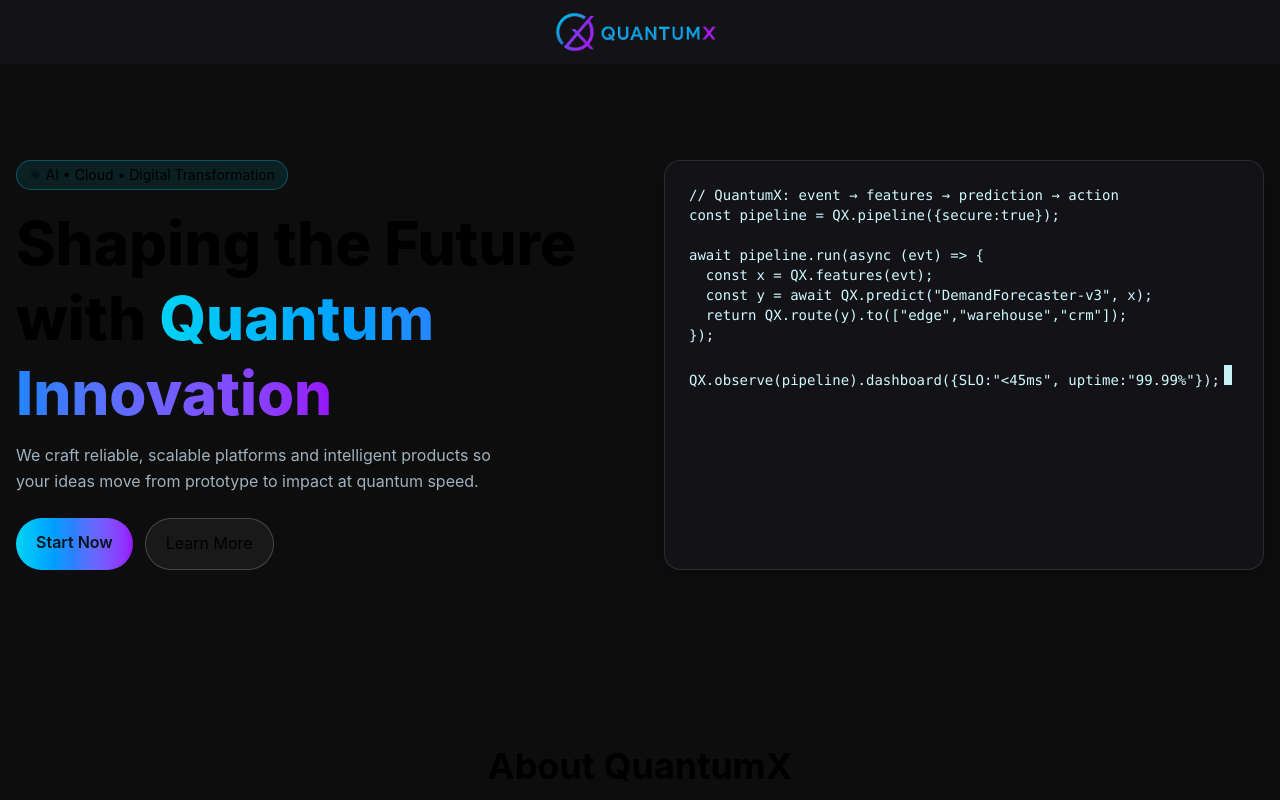
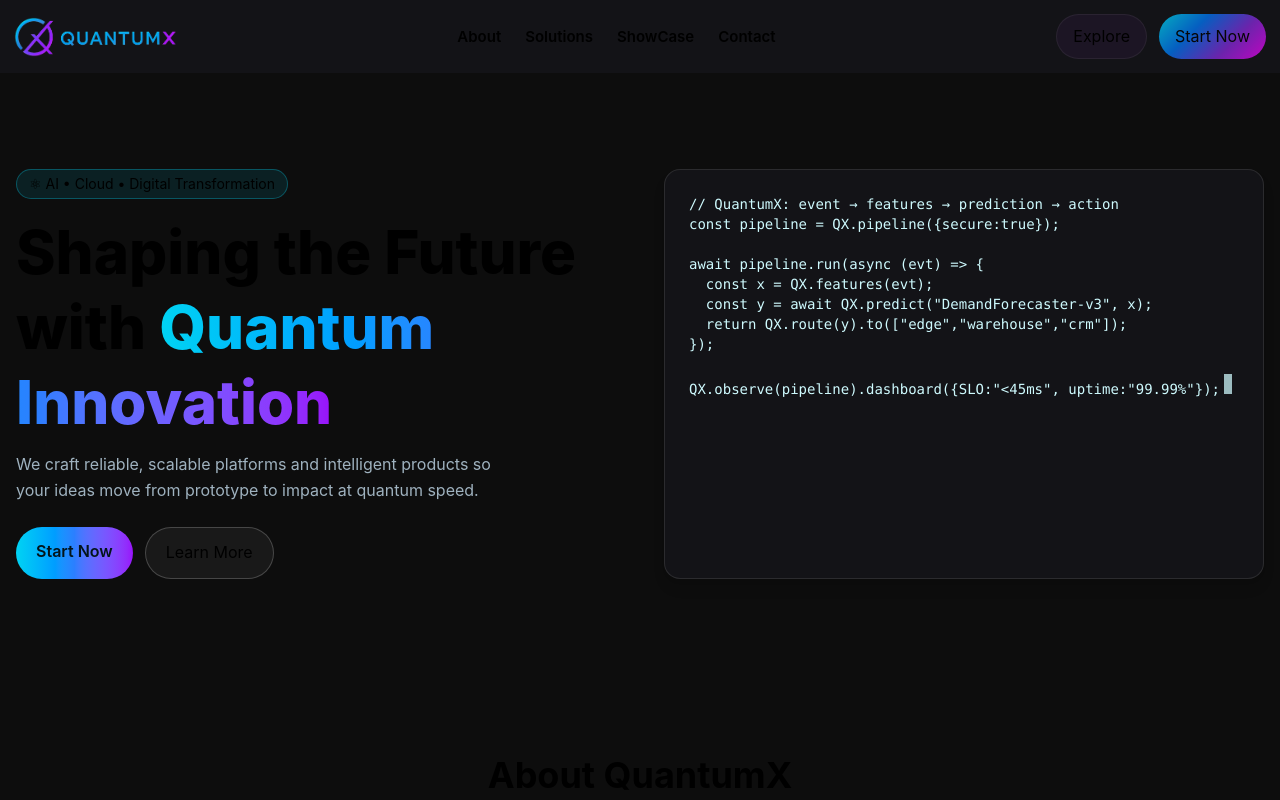
Before and after one commit to Kemildhanani/QuantumX-1, a React (Vite) app: page / in a window 1280 px wide. Shown: the top 800 px of the page. Built offline with nearby package versions, Linux system fonts and the light colour scheme.

Commit message:
changes fixed

```diff
--- a/src/App.jsx
+++ b/src/App.jsx
@@ -5,6 +5,7 @@ import Layouts from "./layouts/Layouts";
 
 function App() {
   return (
+    <div className="">
       <Router>
         <Layouts>
           <Routes>
@@ -25,6 +26,7 @@ function App() {
           </Routes>
         </Layouts>
       </Router>
+    </div>
   );
 }
 
--- a/src/components/Header/index.jsx
+++ b/src/components/Header/index.jsx
@@ -1,11 +1,33 @@
 import React from "react";
 import Logo from "../../assets/logo.png";
+import { Link } from "react-router-dom";
 const Header = () => {
   return (
-    <header className="  w-full sticky top-0 bg-panel  p-3 border-b-border z-[999]">
-      <div className="flex items-center justify-center gap-2">
+    <header className="  w-full sticky top-0 bg-panel  p-[14px] border-b-border z-[999]">
+      <div className="flex items-center justify-between  ">
         <img src={Logo} className="h-[40px] " />
-        <div></div>
+        <div className="flex items-center gap-[1.5rem]">
+          <Link className=" hover:underline text-[15px] font-semibold">
+            About
+          </Link>
+          <Link className=" hover:underline text-[15px] font-semibold">
+            Solutions
+          </Link>
+          <Link className=" hover:underline text-[15px] font-semibold">
+            ShowCase
+          </Link>
+          <Link className=" hover:underline text-[15px] font-semibold">
+            Contact
+          </Link>
+        </div>
+        <div className="gap-3 flex items-center">
+          <button className="bg-explore border border-border h-[45px] px-4 rounded-[25px]  cursor-pointer hover:-translate-y-1 transition  ">
+            Explore
+          </button>
+          <button className="bg-grad   h-[45px] px-4 rounded-[25px]  cursor-pointer animate-pulse ">
+            Start Now
+          </button>
+        </div>
       </div>
     </header>
   );
--- a/src/layouts/Layouts.jsx
+++ b/src/layouts/Layouts.jsx
@@ -4,7 +4,9 @@ import Footer from "../components/Footer";
 
 const Layouts = ({ children }) => {
   return (
-    <div className={`h-[100vh] w-full bg-bg container`}>
+    <div
+      className={`h-[100vh] overflow-auto w-full global-scroll-dark  bg-bg `}
+    >
       <Header />
       {children}
       <Footer />
--- a/src/styles/global.scss
+++ b/src/styles/global.scss
@@ -4,3 +4,28 @@
 .bg-grad-soft{
     background: var(--grad-soft);
 }
+
+.global-scroll-dark {
+  &::-webkit-scrollbar {
+    background-color: $color07;
+    width: 5px;
+    height: 5px;
+    border-radius: 20px;
+  }
+
+  /* background of the scrollbar except button or resizer */
+  &::-webkit-scrollbar-track {
+    background-color: #464545;
+    border-radius: 10px;
+    cursor: pointer;
+  }
+
+  /* scrollbar itself */
+  &::-webkit-scrollbar-thumb {
+    background-color: grey;
+    border-radius: 15px;
+    border: 0px solid $color07;
+  }
+
+
+}
--- a/src/styles/theme.css
+++ b/src/styles/theme.css
@@ -11,6 +11,7 @@
     --color-text: #EAF7FF;
     --color-muted: #9FB2BF;
     --color-panel: #131317;
+    --color-explore: #1c1524;
 }
 
 @theme {
```
Lines whose indentation alone changed are shown as unchanged.
